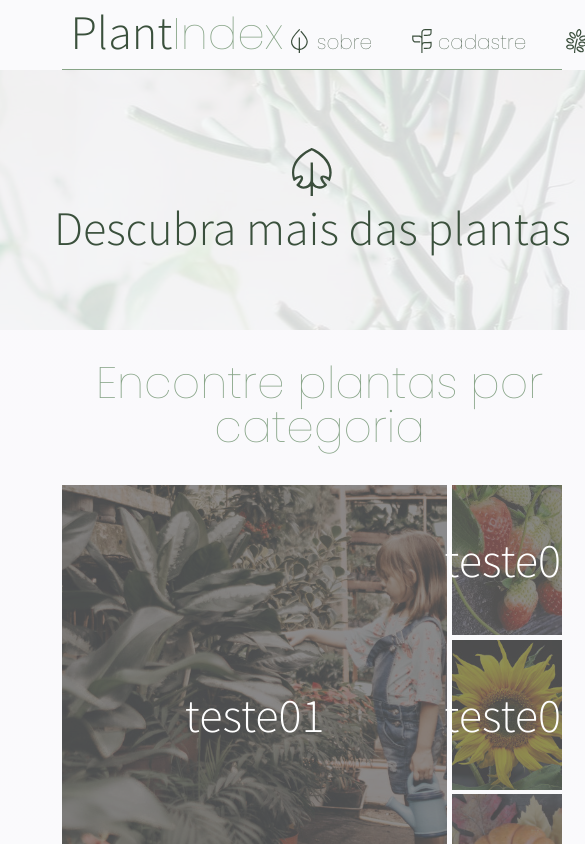
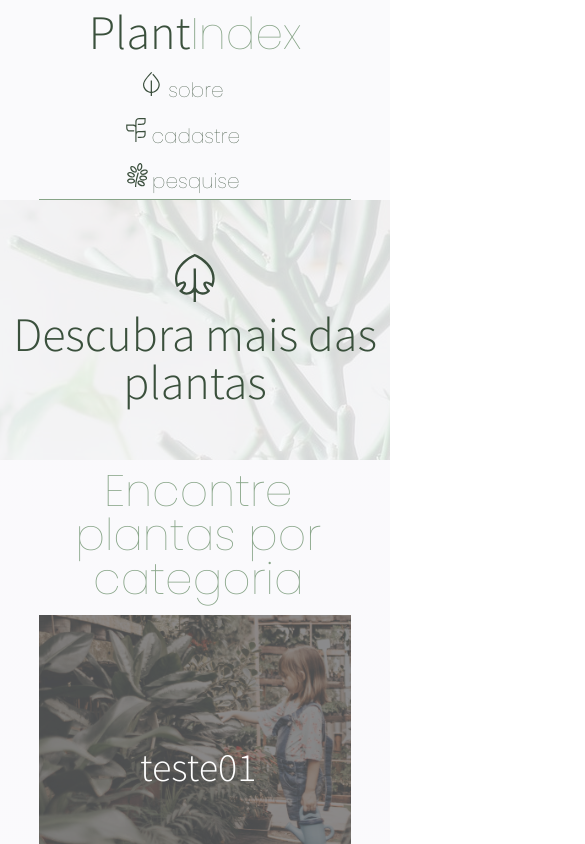
Before and after one commit to alenakano/plantindex-react, a React (Create React App) app: page / in a window 390 px wide. Shown: the top 844 px of the page, 585 px wide, since content can reach past the window. Built offline with nearby package versions, Linux system fonts and the light colour scheme.

Commit message:
Renamed component card and responsiveness.

```diff
--- a/src/_variables.scss
+++ b/src/_variables.scss
@@ -9,6 +9,7 @@ $font-input: $font-poppins;
 $font-light: 100;
 $font-regular: 400;
 $font-title: 3rem;
+$font-size-form: 1rem;
 
 // BASE COLORS
 $alabaster: #fafafc;
--- a/src/components/base/cardSearch/cardSearch.jsx
+++ b/src/components/base/cardResult/cardResult.jsx
@@ -1,7 +1,7 @@
 import React from 'react';
-import './cardSearch.scss';
+import './cardResult.scss';
 
-function CardSearch({
+function CardResult({
   cards = [
     {
       imgPath: 'http://localhost:5000/morango.jpg',
@@ -38,18 +38,18 @@ function CardSearch({
   return (
     <section className="list-cards">
       { cards.map((card, index) => {
-        return <div className="search-card" key={index}>
-          <div className="search-card__image-container">
+        return <div className="card-result" key={index}>
+          <div className="card-result__image-container">
             <img
               src={`${card.imgPath}`}
               alt={card.alt ? card.alt : card.title + ' imagem'}
-              className="search-card__image">
+              className="card-result__image">
             </img>
           </div>
-          <h1 className="search-card__title title--signature">
+          <h1 className="card-result__title title--signature">
             {card.title}
           </h1>
-          <div className="search-card__text">
+          <div className="card-result__text">
             {formatText(card.desc)}
           </div>
         </div>
@@ -63,4 +63,4 @@ function CardSearch({
   }
 }
 
-export default CardSearch;
+export default CardResult;
--- a/src/components/base/cardSearch/cardSearch.scss
+++ b/src/components/base/cardResult/cardResult.scss
@@ -4,10 +4,9 @@
   display: flex;
   align-items: center;
   flex-direction: row;
-  flex-wrap: wrap;
 }
 
-.search-card {
+.card-result {
   background-color: #87a48755;
   cursor: pointer;
   box-sizing: border-box;
@@ -43,3 +42,28 @@
     overflow: hidden;
   }
 }
+
+@media screen and (max-width: 768px) {
+  .list-cards {
+    flex-direction: column;
+    flex-wrap: wrap;
+  }
+
+  .card-result {
+    width: 100%;
+  }
+}
+
+@media screen and (min-width: 769px) and (max-width: 992px) {
+  .list-cards {
+    justify-content: space-between;
+    flex-wrap: wrap;
+  }
+
+  .card-result {
+    width: calc(50% - 0.2rem);
+    &:not(:nth-child(3n + 1)) {
+      margin-left:0rem;
+    }
+  }
+}
--- /dev/null
+++ b/src/components/base/cardResult/index.js
@@ -0,0 +1,2 @@
+import CardResult from './cardResult';
+export default CardResult;
--- a/src/components/base/cardSearch/index.js
+++ /dev/null
@@ -1,2 +0,0 @@
-import CardSearch from './cardSearch';
-export default CardSearch;
--- a/src/components/base/header/header.scss
+++ b/src/components/base/header/header.scss
@@ -6,6 +6,17 @@
   background-size: contain;
   left: 0.5rem;
   top: -0.2rem;
+  height: 1.5rem;
+  width: 1.5rem;
+  filter: invert(28%) sepia(4%) saturate(2378%) hue-rotate(75deg) brightness(96%) contrast(94%);
+}
+
+@mixin setup-bullet-icon-mobile($url: '../../../assets/icon.svg') {
+  position: absolute;
+  background: url($url) no-repeat;
+  background-size: contain;
+  left: -1.5rem;
+  top: 1rem;
   height: 1.5rem;
   width: 1.5rem;
   filter: invert(28%) sepia(4%) saturate(2378%) hue-rotate(75deg) brightness(96%) contrast(94%);
@@ -57,3 +68,28 @@
     }
   }
 }
+
+@media screen and (max-width: 992px) {
+  .menu {
+    &__block {
+      flex-direction: column;
+      align-items: center;
+    }
+    &__list {
+      flex-direction: column;
+      align-items: center;
+    }
+    &__object {
+      padding: 1.5rem 0 0rem 0;
+      &--icon1 {
+        @include setup-bullet-icon-mobile('../../../assets/icon.svg');
+      }
+      &--icon2 {
+        @include setup-bullet-icon-mobile('../../../assets/icon2.svg');
+      }
+      &--icon3 {
+        @include setup-bullet-icon-mobile('../../../assets/icon3.svg');
+      }
+    }
+  }
+}
--- a/src/components/base/input/input.scss
+++ b/src/components/base/input/input.scss
@@ -21,6 +21,10 @@
     font-size: $font-weight-default;
     box-sizing: border-box;
     font-family: $font-input;
+    font-size: $font-size-form;
+    &::placeholder {
+      font-size: $font-size-form;
+    }
     &:focus {
       outline: none;
       box-shadow: $shadow;
--- a/src/components/base/select/select.scss
+++ b/src/components/base/select/select.scss
@@ -15,7 +15,7 @@
   background-color: $background-menu-color;
   border-bottom: 0.15rem solid $border-color;
   box-sizing: border-box;
-  padding: 0.6rem 0 0 1rem;
+  padding: 0.75rem 0 0 1rem;
   &__select {
     display: none;
   }
@@ -42,6 +42,7 @@
   }
   &__option {
     padding: 0.5rem 0 0.5rem 1rem;
+    font-size: $font-size-form;
     &:hover {
       background-color: $select-option-color;
     }
@@ -50,9 +51,11 @@
       background-color: $select-option-color;
       animation-name: slide;
       animation-duration: 0.5s;
+      font-size: $font-size-form;
     }
   }
   &__selected {
+    font-size: $font-size-form;
     &:after {
       position: absolute;
       content: "";
--- a/src/components/pages/main-page/board.scss
+++ b/src/components/pages/main-page/board.scss
@@ -80,3 +80,42 @@
     @include mask();
   }
 }
+
+@media screen and (max-width: 992px) {
+  .board {
+    grid-template-columns: 33% 33% 33%;
+    grid-template-rows: 25% 25% 25% 25%;
+    &__title {
+      grid-column: 1 / 4;
+      grid-row: 1 / 1;
+    }
+    &__main {
+      grid-column: 1 / 4;
+      grid-row: 2 / 4;
+      &--mask {
+        font-size: 2.5rem;
+      }
+    }
+    &__aux1 {
+      grid-column: 1 / 1;
+      grid-row: 4 / 4;
+      &--mask {
+        font-size: 2rem;
+      }
+    }
+    &__aux2 {
+      grid-column: 2 / 2;
+      grid-row: 4 / 4;
+      &--mask {
+        font-size: 2rem;
+      }
+    }
+    &__aux3 {
+      grid-column: 3 / 3;
+      grid-row: 4 / 4;
+      &--mask {
+        font-size: 2rem;
+      }
+    }
+  }
+}
--- a/src/components/pages/search-page/search-page.jsx
+++ b/src/components/pages/search-page/search-page.jsx
@@ -2,7 +2,7 @@ import React from 'react';
 import Button from '../../base/button';
 import Input from '../../base/input';
 import Select from '../../base/select';
-import CardSearch from '../../base/cardSearch'
+import CardResult from '../../base/cardResult'
 import '../presentation.scss'
 import './search-page.scss';
 
@@ -34,7 +34,7 @@ function SearchPage() {
         </div>
       </form>
       <section className="search-results">
-        <CardSearch />
+        <CardResult />
       </section>
     </main>
   );
--- a/src/components/pages/search-page/search-page.scss
+++ b/src/components/pages/search-page/search-page.scss
@@ -23,3 +23,23 @@
   padding-top: 2rem;
   margin: 0 auto;
 }
+
+
+@media screen and (max-width: 992px) {
+  .form-search {
+    flex-wrap: wrap;
+    &__input {
+      width: 100%;
+      display: inline-block;
+    }
+    &__select {
+      width: 100%;
+      padding-top: 2rem;
+    }
+    &__button {
+      width: 50%;
+      margin: 0 auto;
+      padding-top: 2rem;
+    }
+  }
+}
--- a/src/style.scss
+++ b/src/style.scss
@@ -52,3 +52,9 @@ body {
     color: $title-deep-color;
   }
 }
+
+@media screen and (max-width: 992px) {
+  .app {
+    grid-template-rows: 200px auto auto;
+  }
+}
```
